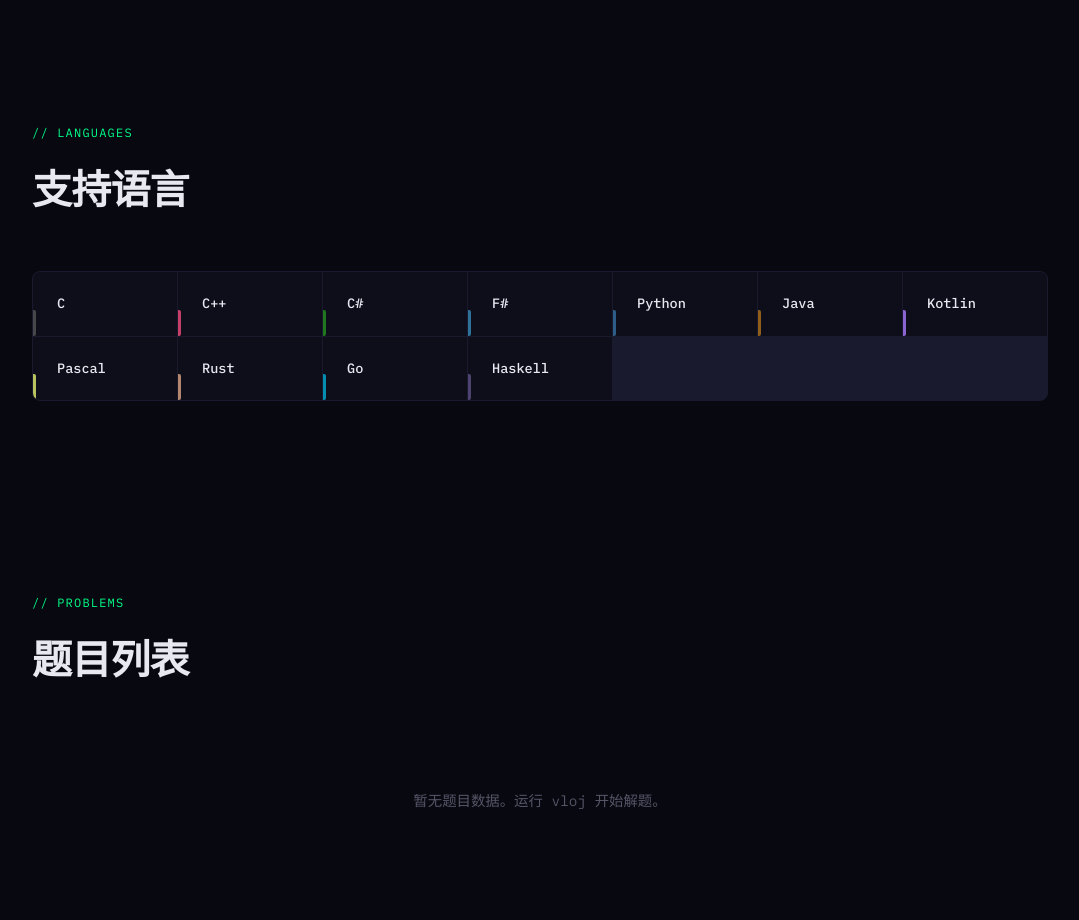
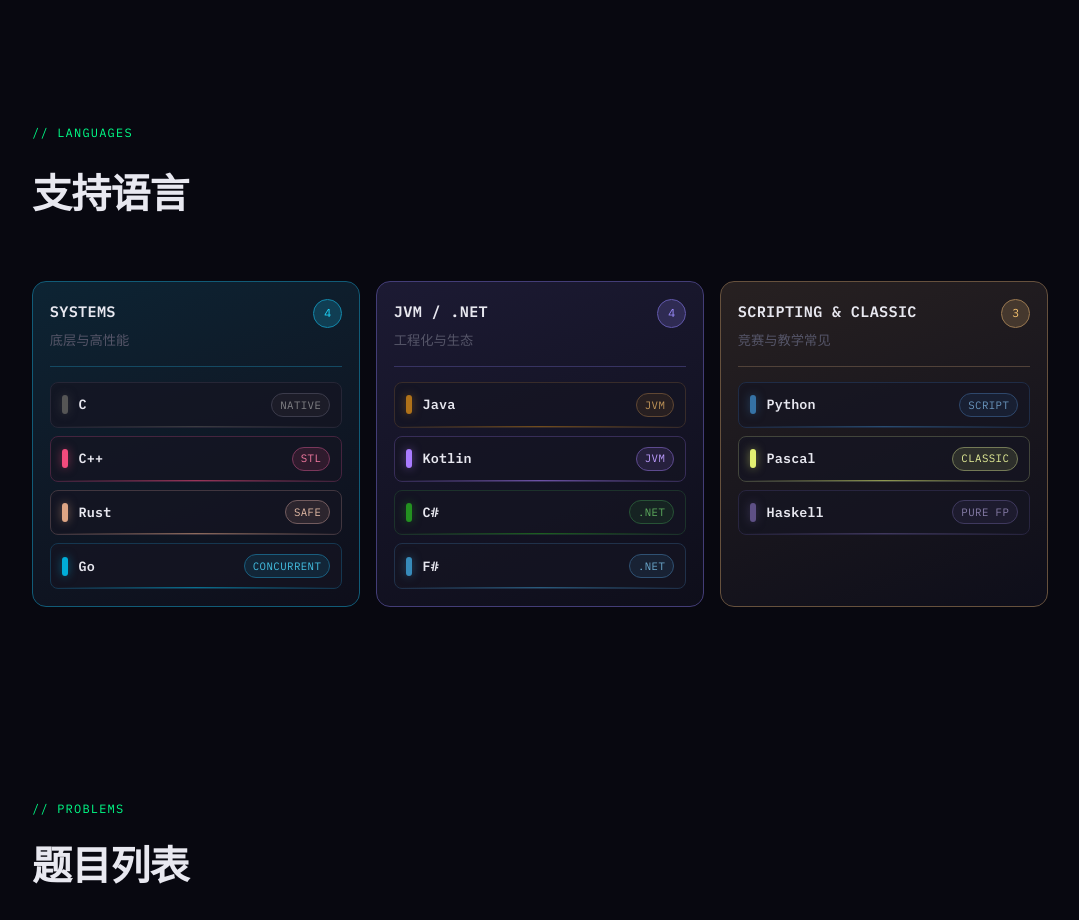
Before and after one commit to zym9863/Vibe-LibreOJ, an Astro site in the folder web/: page / in a window 1280 px wide. Shown: the part 1800-2720 px from the top of the page, without its empty margins (100-1179 px from the left). Built offline with nearby package versions, Linux system fonts and the light colour scheme; Astro itself is replaced by a stand-in of ours.

Commit message:
feat: enhance language display with grouped categories and improved styling

```diff
--- a/web/src/components/Languages.astro
+++ b/web/src/components/Languages.astro
@@ -1,19 +1,88 @@
 ---
 import { SUPPORTED_LANGUAGES } from '../data/problems';
+
+const groups = [
+  {
+    id: 'systems',
+    title: 'Systems',
+    desc: '底层与高性能',
+    accent: '#00d4ff',
+    names: ['C', 'C++', 'Rust', 'Go'],
+  },
+  {
+    id: 'managed',
+    title: 'JVM / .NET',
+    desc: '工程化与生态',
+    accent: '#8e7dff',
+    names: ['Java', 'Kotlin', 'C#', 'F#'],
+  },
+  {
+    id: 'classic',
+    title: 'Scripting & Classic',
+    desc: '竞赛与教学常见',
+    accent: '#f4b85a',
+    names: ['Python', 'Pascal', 'Haskell'],
+  },
+] as const;
+
+const languageByName = new Map(SUPPORTED_LANGUAGES.map((lang) => [lang.name, lang]));
+type SupportedLanguage = (typeof SUPPORTED_LANGUAGES)[number];
+const groupedLanguages = groups
+  .map((group) => ({
+    ...group,
+    items: group.names
+      .map((name) => languageByName.get(name))
+      .filter((lang): lang is SupportedLanguage => Boolean(lang)),
+  }))
+  .filter((group) => group.items.length > 0);
+
+const languageTags: Record<string, string> = {
+  C: 'Native',
+  'C++': 'STL',
+  Rust: 'Safe',
+  Go: 'Concurrent',
+  Java: 'JVM',
+  Kotlin: 'JVM',
+  'C#': '.NET',
+  'F#': '.NET',
+  Python: 'Script',
+  Pascal: 'Classic',
+  Haskell: 'Pure FP',
+};
 ---
 
 <section class="languages">
   <div class="section-wrap">
     <div class="lang-header reveal">
       <span class="section-label">// LANGUAGES</span>
-      <h2>支持语言</h2>
+      <div class="lang-title">
+        <h2>支持语言</h2>
+      </div>
     </div>
-    <div class="lang-grid reveal reveal-d2">
-      {SUPPORTED_LANGUAGES.map((lang, i) => (
-        <div class="lang-cell" style={`--delay: ${i * 0.05}s; --lang-color: ${lang.color}`}>
-          <div class="lang-bar" style={`background: ${lang.color}`}></div>
-          <span class="lang-name">{lang.name}</span>
-        </div>
+
+    <div class="lang-groups">
+      {groupedLanguages.map((group, groupIndex) => (
+        <article
+          class={`lang-group reveal reveal-d${Math.min(groupIndex + 2, 6)}`}
+          style={`--group-color: ${group.accent}`}
+        >
+          <div class="group-head">
+            <div>
+              <h3>{group.title}</h3>
+              <p>{group.desc}</p>
+            </div>
+            <span class="group-count">{group.items.length}</span>
+          </div>
+          <ul class="group-list">
+            {group.items.map((lang) => (
+              <li class="lang-item" style={`--lang-color: ${lang.color}`}>
+                <span class="lang-strip"></span>
+                <span class="lang-name">{lang.name}</span>
+                <span class="lang-tag">{languageTags[lang.name] ?? 'General'}</span>
+              </li>
+            ))}
+          </ul>
+        </article>
       ))}
     </div>
   </div>
@@ -27,78 +96,197 @@ import { SUPPORTED_LANGUAGES } from '../data/problems';
   }
 
   .lang-header {
-    margin-bottom: 3rem;
+    display: grid;
+    grid-template-columns: 1fr;
+    gap: 1rem;
+    margin-bottom: 2.75rem;
   }
 
   .section-label {
     display: block;
+    grid-column: 1 / -1;
     font-family: var(--font-mono);
     font-size: 0.75rem;
     color: var(--accent);
     letter-spacing: 0.1em;
-    margin-bottom: 0.75rem;
   }
 
-  h2 {
+  .lang-title h2 {
     font-family: var(--font-mono);
     font-size: clamp(1.8rem, 3.5vw, 2.5rem);
     font-weight: 700;
     color: var(--text-primary);
     letter-spacing: -0.02em;
+    margin-bottom: 0.6rem;
   }
 
-  .lang-grid {
+  .lang-groups {
     display: grid;
-    grid-template-columns: repeat(auto-fill, minmax(140px, 1fr));
-    gap: 1px;
-    background: var(--border);
-    border: 1px solid var(--border);
-    border-radius: var(--radius);
-    overflow: hidden;
+    grid-template-columns: repeat(auto-fit, minmax(260px, 1fr));
+    gap: 1rem;
   }
 
-  .lang-cell {
-    background: var(--bg-surface);
-    padding: 1.25rem 1rem;
-    display: flex;
-    align-items: center;
-    gap: 10px;
-    transition: all 0.25s;
+  .lang-group {
+    background:
+      linear-gradient(160deg, color-mix(in srgb, var(--group-color) 11%, var(--bg-surface)), var(--bg-surface)),
+      var(--bg-surface);
+    border: 1px solid color-mix(in srgb, var(--group-color) 35%, var(--border));
+    border-radius: 14px;
+    padding: 1.05rem;
     position: relative;
+    overflow: hidden;
+    transition: transform 0.22s ease, border-color 0.22s ease, box-shadow 0.22s ease;
   }
 
-  .lang-cell:hover {
-    background: var(--bg-elevated);
-    box-shadow: inset 0 0 30px rgba(0, 0, 0, 0.3);
+  .lang-group::before {
+    content: '';
+    position: absolute;
+    inset: 0;
+    pointer-events: none;
+    background: linear-gradient(110deg, transparent 30%, rgba(255, 255, 255, 0.07) 50%, transparent 70%);
+    transform: translateX(-120%);
+    transition: transform 0.5s ease;
   }
 
-  .lang-cell:hover .lang-bar {
-    height: 100%;
-    opacity: 0.15;
+  .lang-group:hover {
+    transform: translateY(-3px);
+    border-color: color-mix(in srgb, var(--group-color) 65%, var(--border-bright));
+    box-shadow: 0 16px 30px rgba(0, 0, 0, 0.35);
   }
 
-  .lang-bar {
+  .lang-group:hover::before {
+    transform: translateX(120%);
+  }
+
+  .group-head {
+    display: flex;
+    align-items: flex-start;
+    justify-content: space-between;
+    gap: 0.8rem;
+    margin-bottom: 0.9rem;
+    padding-bottom: 0.9rem;
+    border-bottom: 1px solid color-mix(in srgb, var(--group-color) 25%, var(--border));
+  }
+
+  .group-head h3 {
+    font-family: var(--font-mono);
+    font-size: 0.95rem;
+    font-weight: 600;
+    color: var(--text-primary);
+    letter-spacing: 0.02em;
+    text-transform: uppercase;
+  }
+
+  .group-head p {
+    margin-top: 0.3rem;
+    font-family: var(--font-serif);
+    font-size: 0.83rem;
+    color: var(--text-muted);
+  }
+
+  .group-count {
+    width: 1.8rem;
+    height: 1.8rem;
+    border-radius: 50%;
+    display: inline-flex;
+    align-items: center;
+    justify-content: center;
+    font-family: var(--font-mono);
+    font-size: 0.72rem;
+    color: color-mix(in srgb, var(--group-color) 88%, #ffffff);
+    border: 1px solid color-mix(in srgb, var(--group-color) 55%, var(--border-bright));
+    background: color-mix(in srgb, var(--group-color) 22%, var(--bg-elevated));
+  }
+
+  .group-list {
+    list-style: none;
+    display: flex;
+    flex-direction: column;
+    gap: 0.5rem;
+  }
+
+  .lang-item {
+    position: relative;
+    display: grid;
+    grid-template-columns: 6px 1fr auto;
+    gap: 0.68rem;
+    align-items: center;
+    background: color-mix(in srgb, var(--bg-elevated) 75%, transparent);
+    border: 1px solid color-mix(in srgb, var(--lang-color) 20%, var(--border));
+    border-radius: 8px;
+    padding: 0.62rem 0.68rem;
+    overflow: hidden;
+    transition: border-color 0.2s ease, transform 0.2s ease, background 0.2s ease;
+  }
+
+  .lang-item::after {
+    content: '';
     position: absolute;
-    left: 0;
-    bottom: 0;
-    width: 3px;
-    height: 40%;
-    border-radius: 0 2px 2px 0;
-    transition: all 0.3s;
-    opacity: 0.8;
+    inset: auto 0 0;
+    height: 1px;
+    background: linear-gradient(90deg, transparent, var(--lang-color), transparent);
+    opacity: 0.6;
+  }
+
+  .lang-item:hover {
+    transform: translateX(2px);
+    border-color: color-mix(in srgb, var(--lang-color) 60%, var(--border-bright));
+    background: color-mix(in srgb, var(--lang-color) 10%, var(--bg-elevated));
+  }
+
+  .lang-strip {
+    width: 6px;
+    height: 1.2rem;
+    border-radius: 999px;
+    background: var(--lang-color);
+    box-shadow: 0 0 10px color-mix(in srgb, var(--lang-color) 50%, transparent);
   }
 
   .lang-name {
     font-family: var(--font-mono);
-    font-size: 0.85rem;
-    font-weight: 500;
+    font-size: 0.84rem;
+    font-weight: 600;
+    letter-spacing: 0.01em;
     color: var(--text-primary);
-    padding-left: 8px;
   }
 
-  @media (max-width: 500px) {
-    .lang-grid {
-      grid-template-columns: repeat(2, 1fr);
+  .lang-tag {
+    font-family: var(--font-mono);
+    font-size: 0.67rem;
+    color: color-mix(in srgb, var(--lang-color) 72%, #f2f2ff);
+    border: 1px solid color-mix(in srgb, var(--lang-color) 40%, var(--border-bright));
+    background: color-mix(in srgb, var(--lang-color) 12%, var(--bg-elevated));
+    border-radius: 999px;
+    padding: 0.12rem 0.5rem;
+    letter-spacing: 0.04em;
+    text-transform: uppercase;
+    white-space: nowrap;
+  }
+
+  @media (max-width: 840px) {
+    .lang-header {
+      grid-template-columns: 1fr;
+      gap: 1rem;
+    }
+  }
+
+  @media (max-width: 560px) {
+    .languages {
+      padding: 4.6rem 0;
+    }
+
+    .lang-groups {
+      grid-template-columns: 1fr;
+    }
+
+    .lang-item {
+      grid-template-columns: 6px 1fr;
+      gap: 0.56rem;
+    }
+
+    .lang-tag {
+      grid-column: 2 / -1;
+      justify-self: start;
     }
   }
 </style>
```
